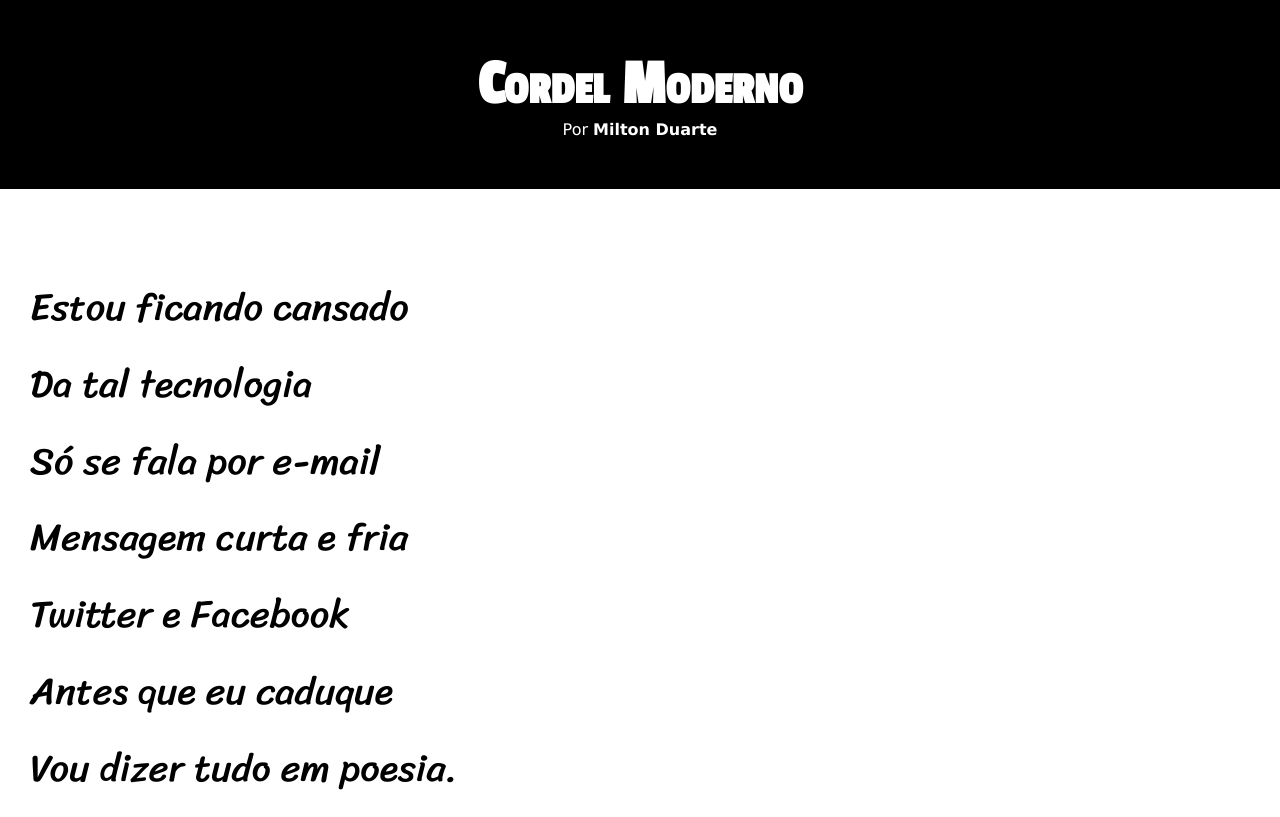
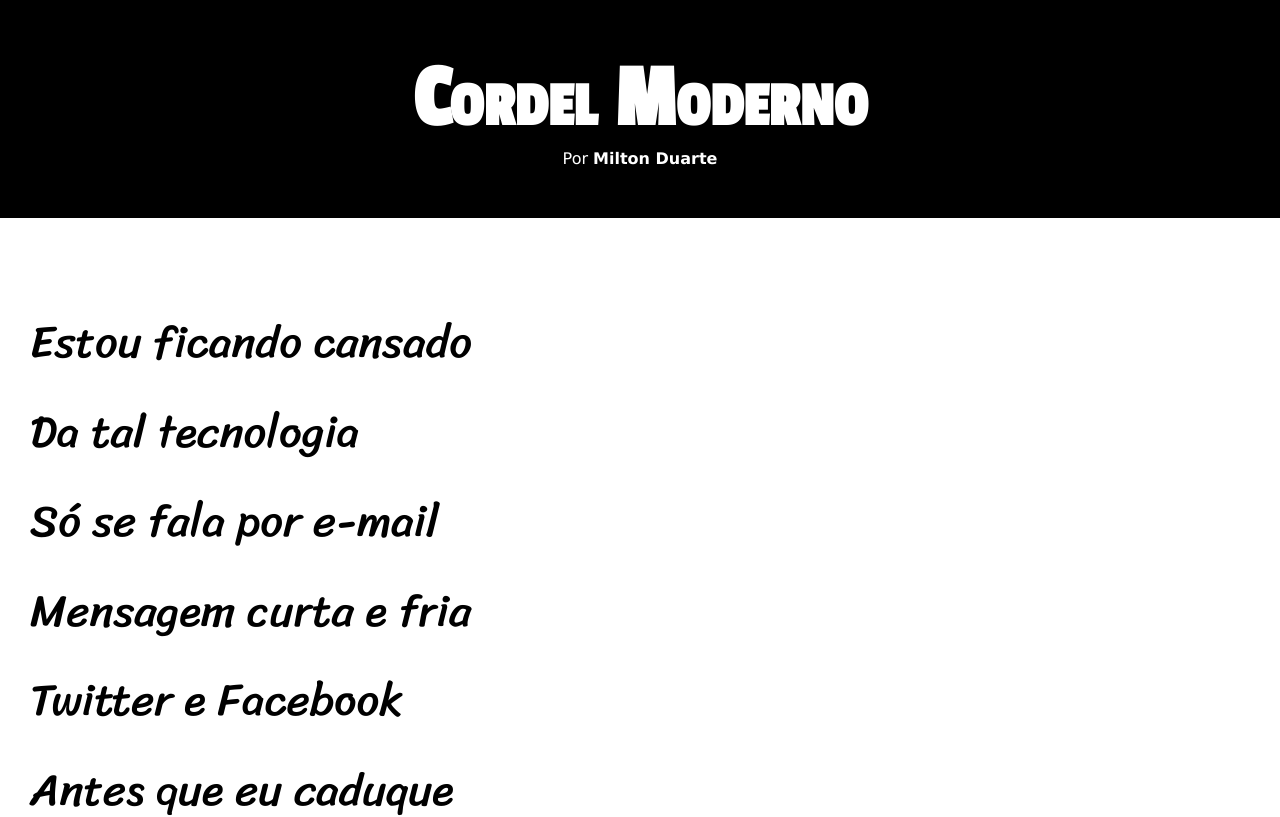
Before and after one commit to jadsondantas/projeto-cordel, a plain HTML site: page index.html in a window 1280 px wide. Shown: the top 817 px of the page. Drawn offline with Linux system fonts and the light colour scheme.

Commit message:
Update style.css

```diff
--- a/estilo/style.css
+++ b/estilo/style.css
@@ -31,7 +31,7 @@ header > h1 {
     padding-top: 50px;
     font-variant: small-caps;
     font-family: var(--fonte2);
-    font-size: 5vw;
+    font-size: 7vw;
 }
 
 header > p {
@@ -54,7 +54,7 @@ section {
     line-height: 2em;
     padding-left: 30px;
     font-family: var(--fonte3);
-    font-size: 3vw;
+    font-size: 3.5vw;
 }
 
 section > p {
```
